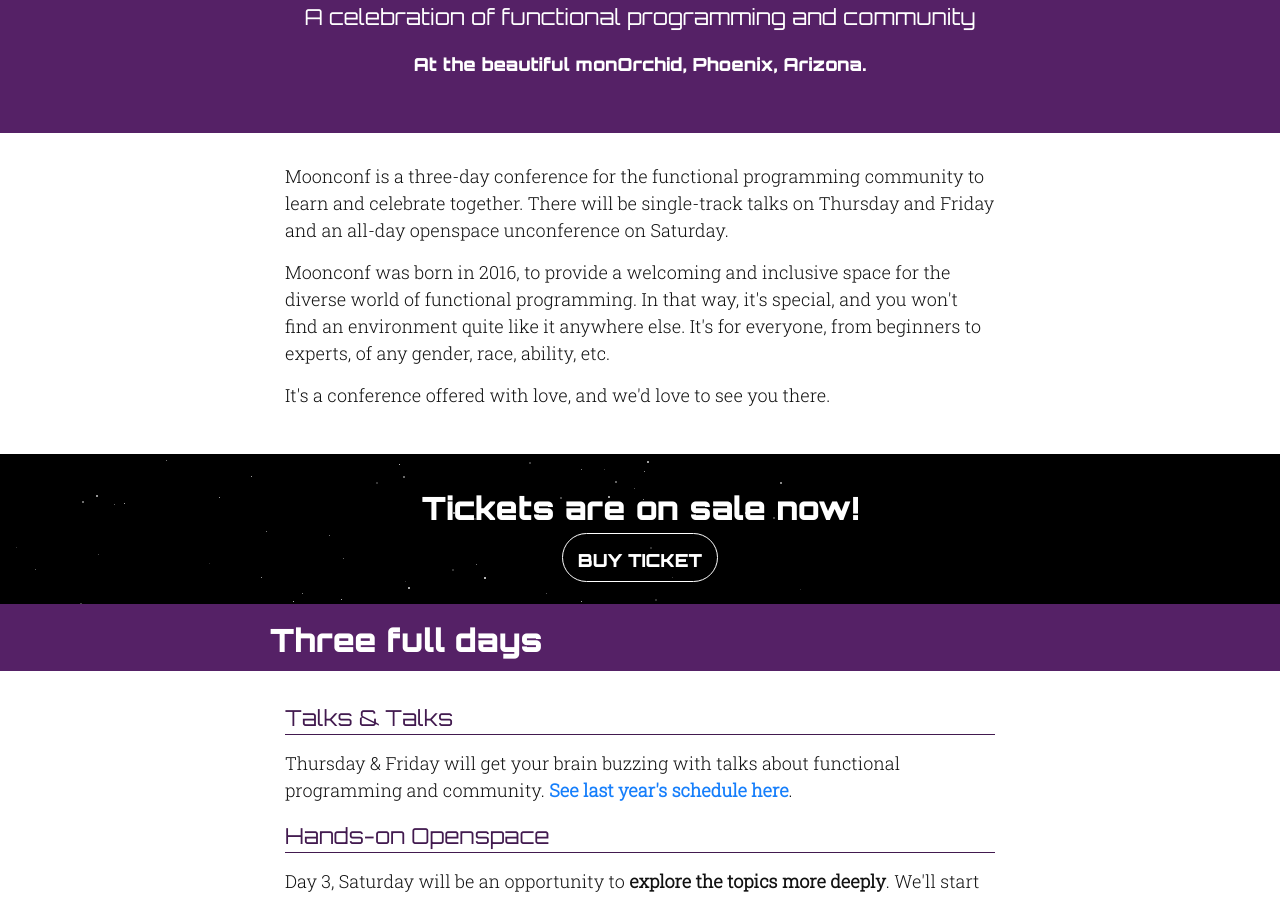
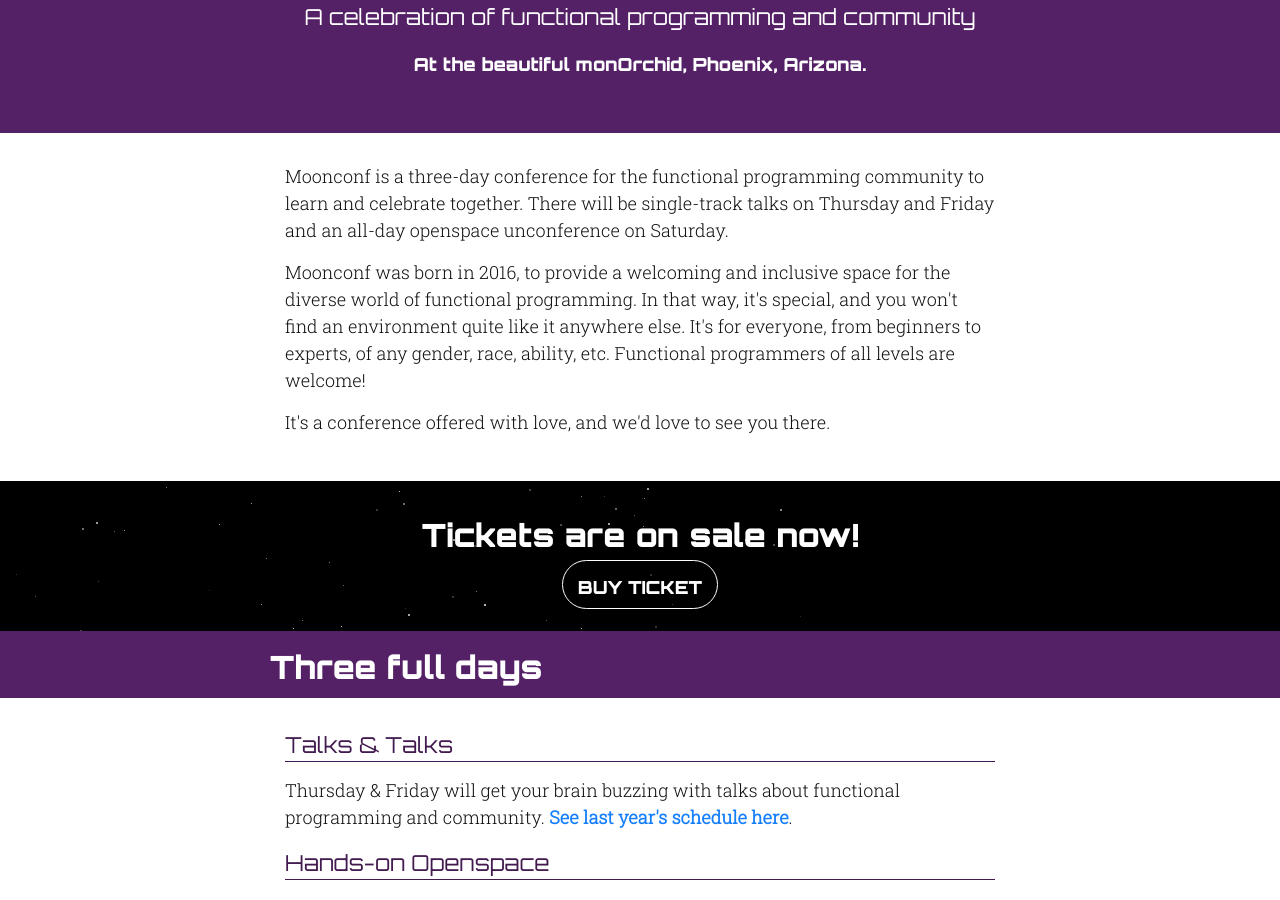
Before and after one commit to maitria/moonconf.org, a Jekyll site: the page built from index.html, in a window 1280 px wide and 900 px high, scrolled down 381 px. Built offline with Jekyll 4.4.1, drawn with Linux system fonts in a browser that asks for light colours.

Commit message:
Functional programmers of all levels are welcome

```diff
--- a/_includes/about.html
+++ b/_includes/about.html
@@ -1,7 +1,7 @@
 <section class="section-block">
   <section class="section-block-content wrapper">
   <p>Moonconf is a three-day conference for the functional programming community to learn and celebrate together. There will be single-track talks on Thursday and Friday and an all-day openspace unconference on Saturday.</p>
-  <p>Moonconf was born in 2016, to provide a welcoming and inclusive space for the diverse world of functional programming. In that way, it's special, and you won't find an environment quite like it anywhere else. It's for everyone, from beginners to experts, of any gender, race, ability, etc.</p>
+  <p>Moonconf was born in 2016, to provide a welcoming and inclusive space for the diverse world of functional programming. In that way, it's special, and you won't find an environment quite like it anywhere else. It's for everyone, from beginners to experts, of any gender, race, ability, etc. Functional programmers of all levels are welcome!</p>
   <p>It's a conference offered with love, and we'd love to see you there.</p>
     <!-- TODO: include ticket-cta.html -->
   </section>
```
